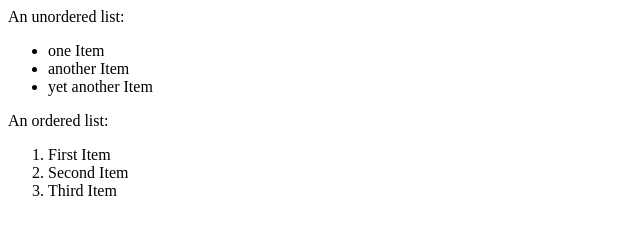
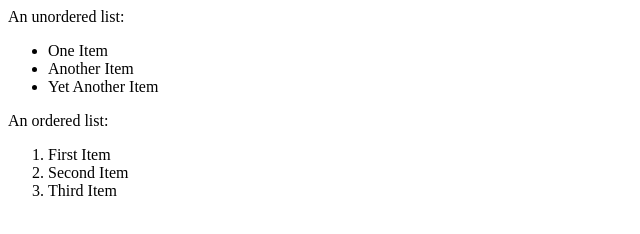
Before and after one commit to aicruma/CS50W, a plain HTML site: page html/lists.html in a window 1280 px wide. Shown: the full height of the page, 0-640 px from the left. Drawn offline with Linux system fonts and the light colour scheme.

Commit message:
New file

```diff
--- a/html/lists.html
+++ b/html/lists.html
@@ -7,9 +7,9 @@
   <body>
     An unordered list:
     <ul>
-      <li>one Item</li>
-      <li>another Item</li>
-      <li>yet another Item</li>
+      <li>One Item</li>
+      <li>Another Item</li>
+      <li>Yet Another Item</li>
     </ul>
     An ordered list:
     <ol>
```
Also changed, not shown: html/image.html (added, +10 -0 lines), html/cat.jpeg (added).
